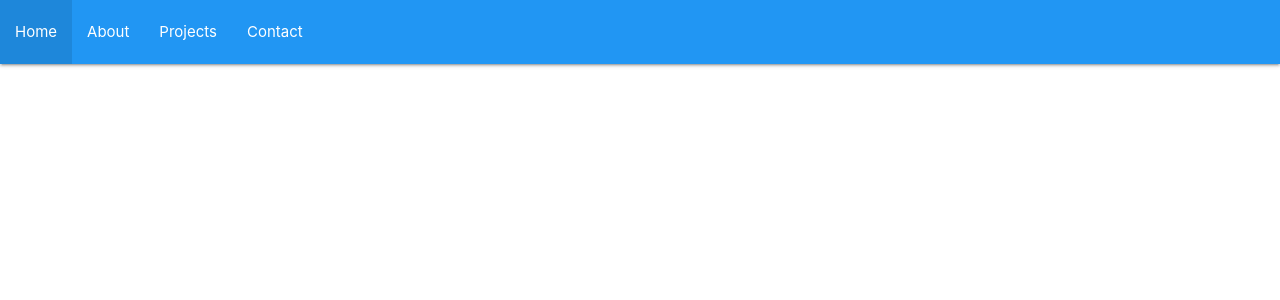
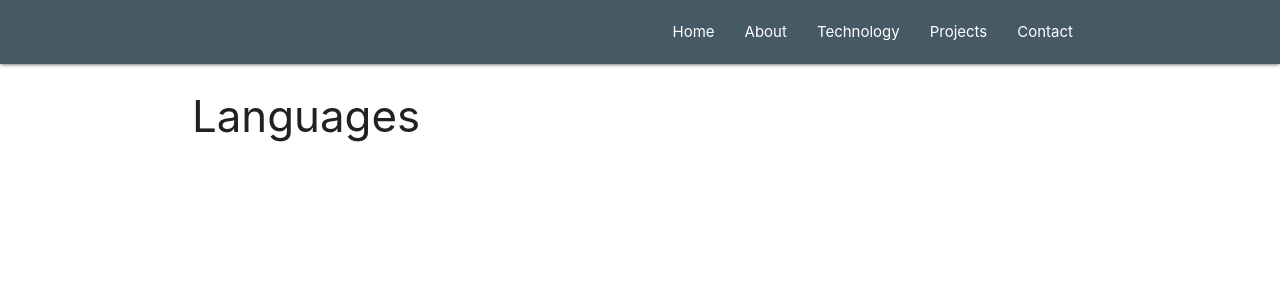
Before and after one commit to TB831/reactPortfolio, a React (Create React App) app: page /technology in a window 1280 px wide. Shown: the top 300 px of the page. Built offline with nearby package versions, Linux system fonts and the light colour scheme.

Commit message:
added another section. Technology with boilerplate

```diff
--- a/src/components/NavBar.js
+++ b/src/components/NavBar.js
@@ -4,13 +4,16 @@ import { NavLink } from 'react-router-dom';
 const NavBar = () => {
   return (
     <nav>
-      <div className="nav-wrapper blue">
-        <ul id="nav-mobile" className="left blue">
-          <li><NavLink to="/">Home</NavLink></li>
-          <li><NavLink to="/about">About</NavLink></li>
-          <li><NavLink to="/projects">Projects</NavLink></li>
-          <li><NavLink to="/contact">Contact</NavLink></li>
-        </ul>
+      <div className="nav-wrapper blue-grey darken-2">
+        <div className="container">
+          <ul id="nav-mobile" className="right">
+            <li><NavLink to="/">Home</NavLink></li>
+            <li><NavLink to="/about">About</NavLink></li>
+            <li><NavLink to="/technology">Technology</NavLink></li>
+            <li><NavLink to="/projects">Projects</NavLink></li>
+            <li><NavLink to="/contact">Contact</NavLink></li>
+          </ul>
+        </div>
       </div>
     </nav>
   );
--- a/src/components/Projects.js
+++ b/src/components/Projects.js
@@ -159,7 +159,6 @@ const Projects = () => {
             </div>
           </div>
         )
-
       }
     </Spring>
   );
--- /dev/null
+++ b/src/components/Technology.js
@@ -0,0 +1,15 @@
+import React from 'react';
+
+const Technology = () => {
+  return (
+    <div className="container">
+      <div className="row">
+        <div>
+          <h3>Languages</h3>
+        </div>
+      </div>
+    </div>
+  );
+}
+
+export default Technology;
--- a/src/containers/App.js
+++ b/src/containers/App.js
@@ -5,6 +5,7 @@ import Home from '../components/Home';
 import Projects from '../components/Projects';
 import Contact from '../components/Contact';
 import About from '../components/About';
+import Technology from '../components/Technology';
 
 class App extends Component {
   render() {
@@ -15,6 +16,7 @@ class App extends Component {
           <Switch>
             <Route exact path="/" component={Home} />
             <Route path="/about" component={About} />
+            <Route path="/technology" component={Technology} />
             <Route path="/projects" component={Projects} />
             <Route path="/contact" component={Contact} />
           </Switch>
```
